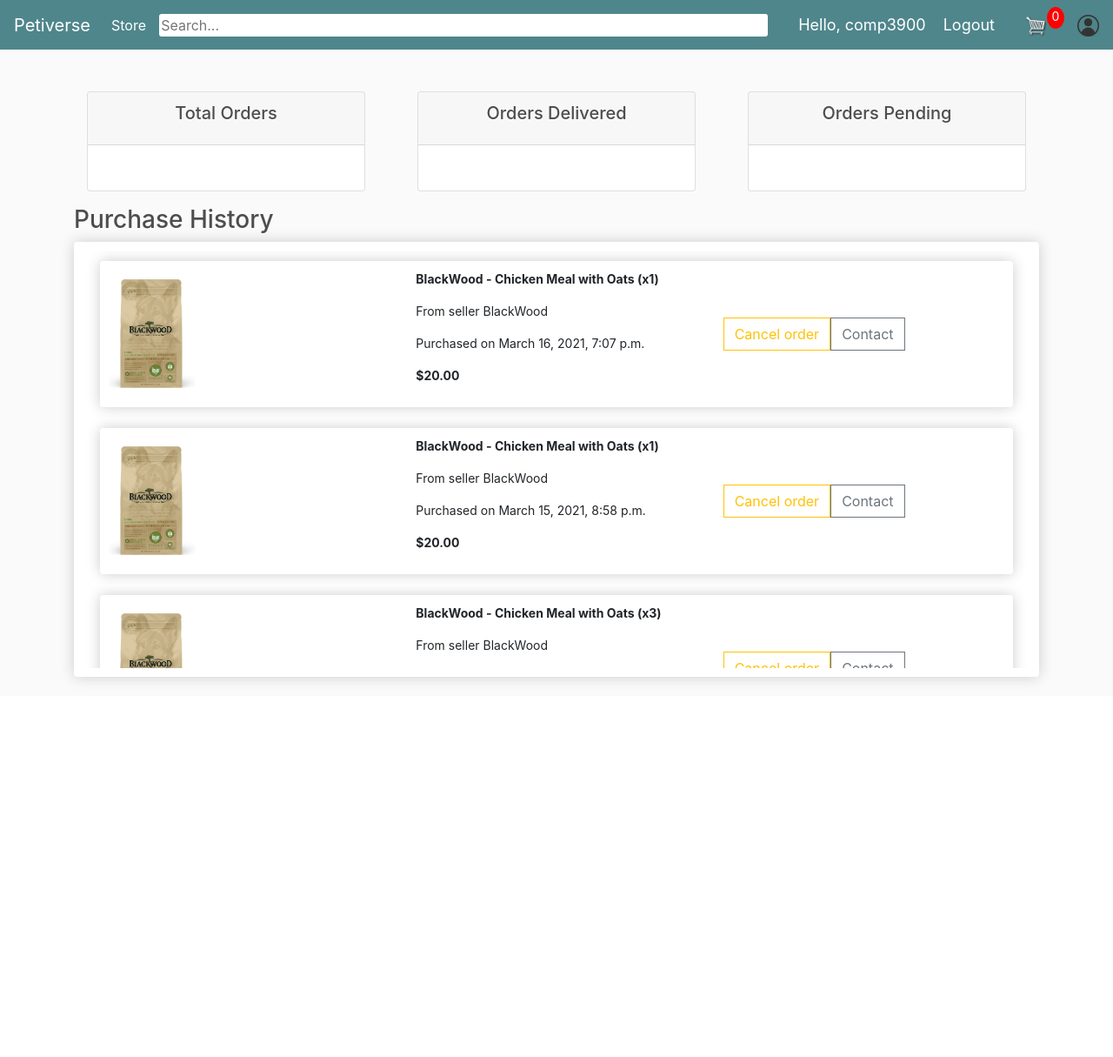
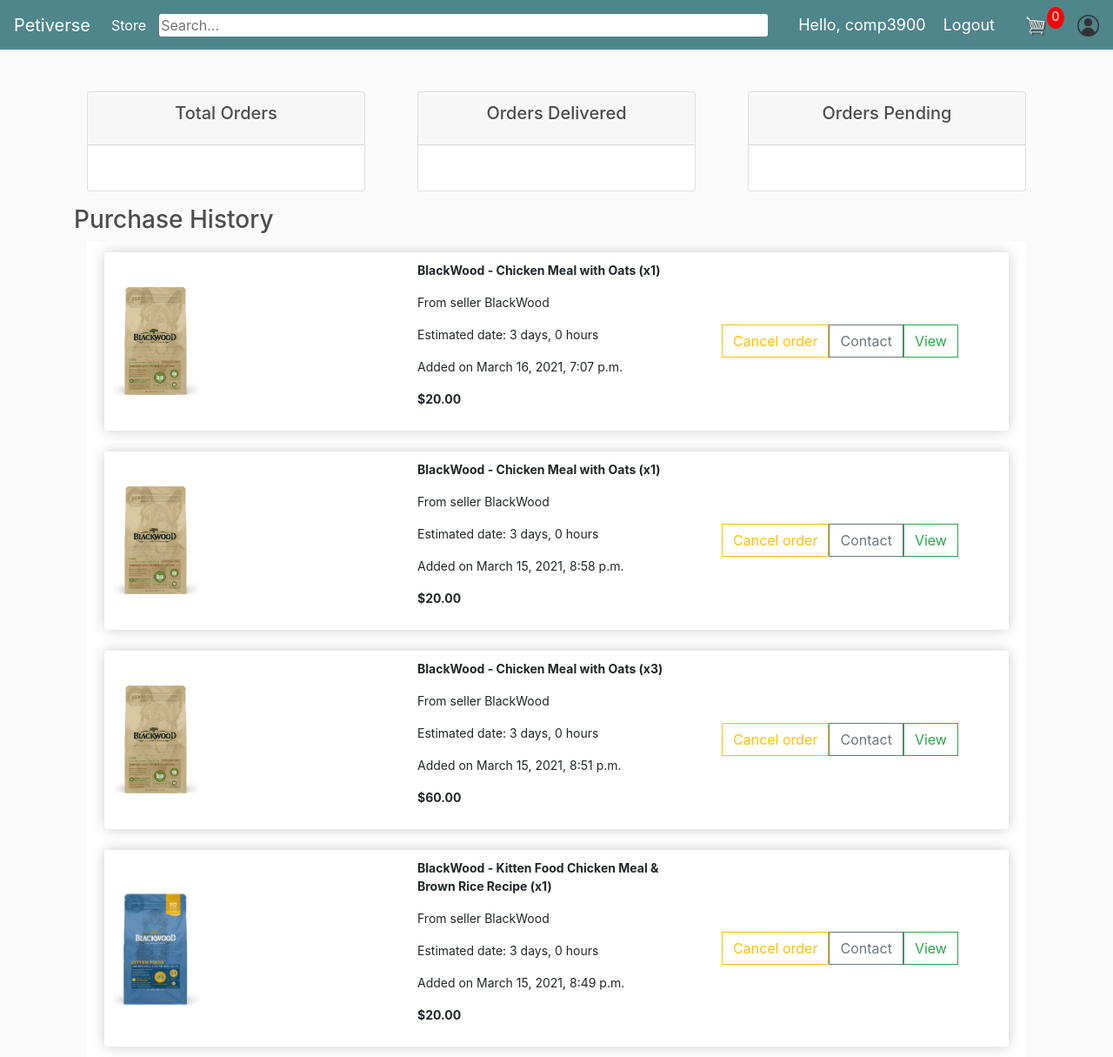
Before and after one commit to unsw-cse-comp3900-9900-21T1/capstone-project-3900-w18a-let-s-chat, a Django app: page /purchase_history/ in a window 1280 px wide. Shown: the whole page at 87% size. Before the commit the page ends 786 px from the top, so only its background shows below. Run offline with Django 3.2, Linux system fonts and the light colour scheme; a user stored in the database is signed in; data comes from the database, SQL or seed files in the repository; both versions use the stored data as it was after the commit; parts of the project's set-up code (start-up, migrations or seed data) failed here and were passed over; some libraries are stand-ins or nearby versions.

Commit message:
new format for store, purchase history and more pages

```diff
--- a/ecommerce/static/css/main.css
+++ b/ecommerce/static/css/main.css
@@ -286,7 +286,7 @@ h1, h2, h3, h4, h5, h6 {
 
 /********************** Layout and structure for User Profile page **********************/
 :root {
-	--color: #4f868c;
+	--color: #AA8F66;
 }
 
 .profile-header {
--- a/ecommerce/static/javascript/cart.js
+++ b/ecommerce/static/javascript/cart.js
@@ -3,6 +3,8 @@ var updateBtns = document.getElementsByClassName('update-cart')
 for (i = 0; i < updateBtns.length; i++) {
 
 	if (user == 'AnonymousUser'){
+		document.getElementById('cart-icon').classList.add("hidden");
+		document.getElementById('cart-total').classList.add("hidden");
 		updateBtns[i].classList.add("hidden");
 	}
 	else {
--- a/ecommerce/store/templates/store/product_description.html
+++ b/ecommerce/store/templates/store/product_description.html
@@ -137,6 +137,8 @@
 	if (user == 'AnonymousUser'){
         document.getElementById('quantity').classList.add("hidden");
         document.getElementById('add-to-cart').classList.add("hidden");
+        document.getElementById('cart-icon').classList.add("hidden");
+		document.getElementById('cart-total').classList.add("hidden");
 	} else {
         var quantityInput = document.getElementById('quantity')
         var addBtn = document.getElementById('add-to-cart')
--- a/ecommerce/store/templates/store/purchase_history.html
+++ b/ecommerce/store/templates/store/purchase_history.html
@@ -4,8 +4,8 @@
 {%  include 'store/status.html' %}
     <h3>Purchase History</h3>
 
-    <div class="box-element list-box" >
-        <ul class="list-group list-group-flush" id="history-list" style="overflow:scroll; height:100%;">
+    <div class="container" >
+        <ul  class="list-group list-group-flush" id="history-list" style="overflow:auto; height:100%;">
 
             {% for item in purchases %}
             <li class="list-group-item list-box-item">
@@ -15,13 +15,16 @@
                         <div class="col">
                             <p id="Product-name" style="font-size:14px;"><b>{{item.name}} (x{{item.quantity}})</b></p>
                             <p id="seller-name" style="font-size:14px;">From seller {{item.seller}}</p>
-                            <p id="delivery-time" style="font-size:14px;">Purchased on {{item.date_added}}</p>
+                            <p id="delivery-time" style="font-size:14px;">Estimated date: {{item.estimated}}</p>
+                            <p id="added-time" style="font-size:14px;">Added on {{item.date_added}}</p>
+                            <!-- <p id="transaction" style="font-size:14px;">Transaction ID: {{item.transaction}}</p> -->
                             <p id="price" style="font-size:14px;"><b>${{item.price|floatformat:2}}</b></p>
                         </div>
                         <div class="col" style="display:flex; align-items:center;">
                             <button data-id={{item.id}} data-iid={{item.iid}}
                             class="btn btn-outline-warning cancel" id="cancel-button">Cancel order</button>
                             <button class="btn btn-outline-secondary" id="contact-button">Contact</button>
+                            <a class="btn btn-outline-success" href="{% url 'product_page' item.product.slug_str %}">View</a>
                         </div>
                     </div>
                 </div>
--- a/ecommerce/store/views.py
+++ b/ecommerce/store/views.py
@@ -73,14 +73,11 @@ def signup(request):
 
 				return redirect('signup_success')
 
-	cartItems = 0
-	context = {'form':form, 'cartItems':cartItems}
+	context = {'form':form}
 	return render(request, 'store/signup.html', context)
 
 def signup_success(request):
-	cartItems = 0
-	context = {'cartItems':cartItems}
-	return render(request, 'store/signup_success.html', context)
+	return render(request, 'store/signup_success.html')
 
 
 def loginPage(request):
@@ -98,9 +95,7 @@ def loginPage(request):
 			else:
 				messages.info(request, 'Username OR password is incorrect')
 
-	cartItems = 0
-	context = {'cartItems':cartItems}
-	return render(request, 'store/login.html', context)
+	return render(request, 'store/login.html')
 
 def logoutUser(request):
 	logout(request)
@@ -173,11 +168,14 @@ def purchase_history(request):
 	for item in order_items:
 		purchases.append({
 			"iid":item.id,
+			"product":item.product,
 			"id":item.product.id,
 			"name": item.product.name,
 			"seller": item.product.seller,
 			"quantity": item.quantity,
 			"date_added": item.date_added,
+			# "transaction": order.transaction_id,
+			"estimated": item.product.delivery_period_days_hours_str,
 			"image": item.product.imageURL,
 			"price": item.get_total
 		})
```
Also changed, not shown: ecommerce/store/templates/store/login.html (+7 -0 lines), ecommerce/store/templates/store/signup.html (+8 -0 lines), ecommerce/store/templates/store/signup_success.html (+7 -0 lines), ecommerce/store/templates/store/user_profile.html (+5 -5 lines), ecommerce/db.sqlite3.
